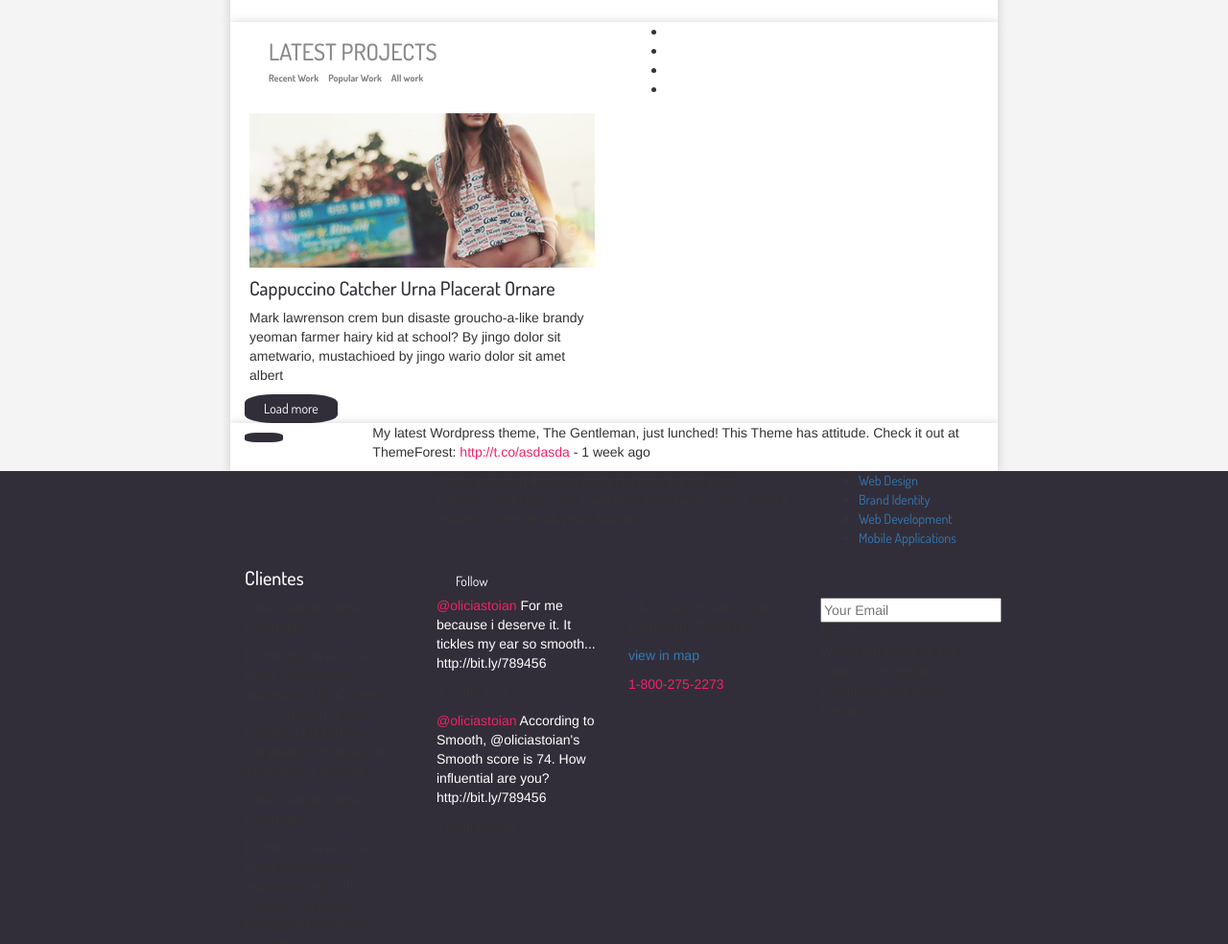
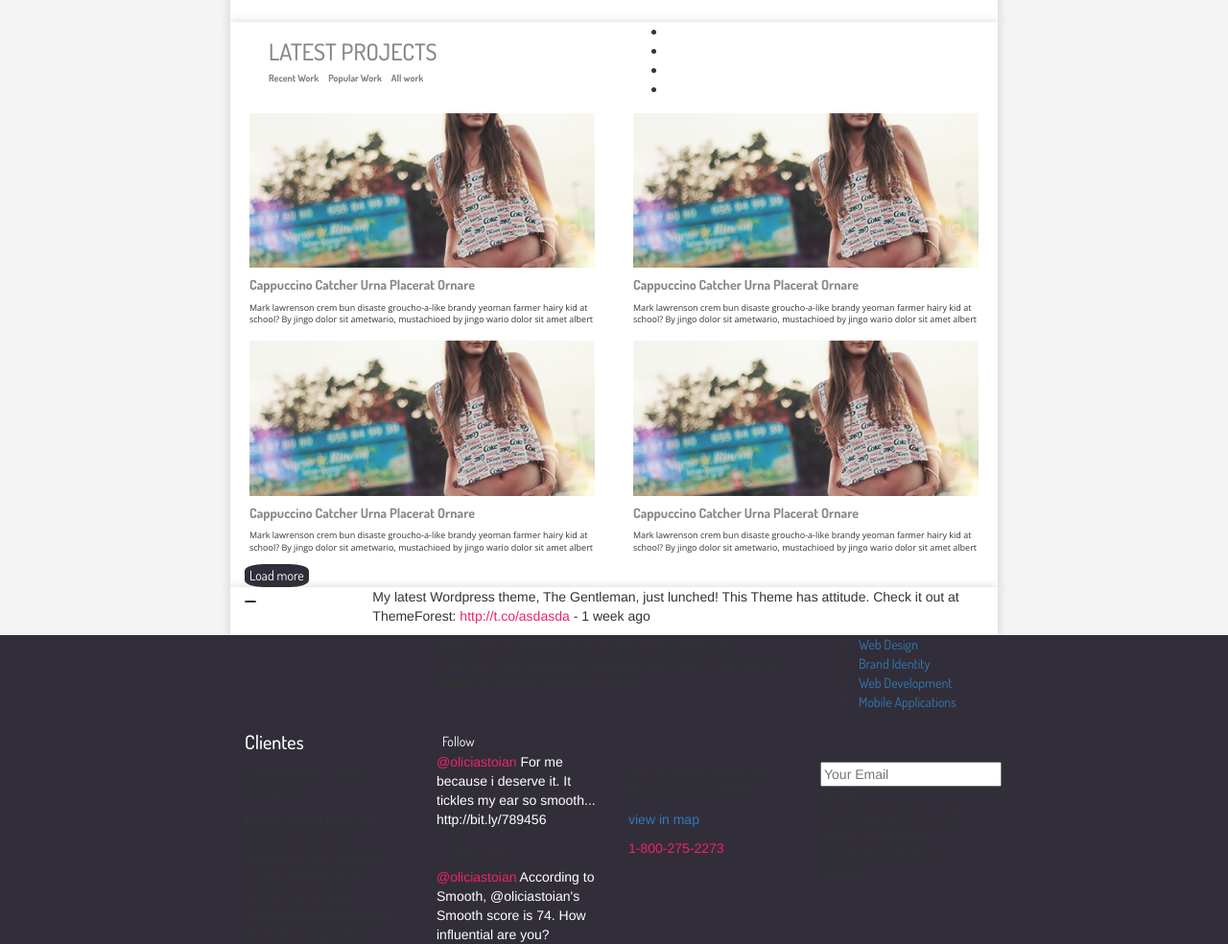
Before and after one commit to Gabx04/TheGentleman, a plain HTML site: page index.html in a window 1280 px wide. Shown: the part 428-1412 px from the top of the page at 96% size. Drawn offline with nearby package versions, Linux system fonts and the light colour scheme.

Commit message:
avance 4

```diff
--- a/css/main.css
+++ b/css/main.css
@@ -102,7 +102,7 @@ header .gentleman {
 	color: gray;
 	font-weight: bold;
 }
-.nav-header a:hover {
+.nav-projects a:hover {
 	color: #EE2465;
 	text-decoration: none;
 }
@@ -112,10 +112,15 @@ header .gentleman {
 .proyectos img {
 	width: 100%;
 }
-.titulo-proyecto {
+.titulo-proyecto h4 {
 	font-family: "Dosis", sans-serif;
-	font-size: 10px;
-	color: gray;
+	font-size: 14px;
+	color: #888;
+	font-weight: bold;
+}
+.descripcion-proyecto {
+	font-family: "Open sans", sans-serif;
+	font-size: 9px;
 }
 /*-------------------------------------------*/
 /*-------------------------------------------*/
--- a/css/utilities.css
+++ b/css/utilities.css
@@ -100,13 +100,17 @@ strong {
 	border-radius: 30%;
 	font-family: "Dosis", sans-serif;
 	color: white;
-	padding: 5px 20px;
 }
 .load, .follow {
 	background-color: #322E39;
 }
+.load {
+	padding: 2px 5px;
+	font-family: "Dosis", sans-serif;
+}
 .read {
 	background-color: #AFACB6;
+	padding: 5px 20px;
 }
 
 .pull-left {
--- a/index.html
+++ b/index.html
@@ -95,10 +95,45 @@
           </div>
         </div>
         <div class="col-xs-6">
-          <div class="proyectos"></div>
+          <div class="proyectos">
+            <img src="img/main-pic.png" alt="foto-proyecto">
+            <div class="titulo-proyecto">
+              <h4>Cappuccino Catcher Urna Placerat Ornare</h4>
+              <div class="vistos">
+
+              </div>
+            </div>
+            <p class="descripcion-proyecto">Mark lawrenson crem bun disaste groucho-a-like brandy yeoman farmer hairy kid at school? By jingo dolor sit ametwario, mustachioed by jingo wario dolor sit amet albert</p>
+          </div>
         </div>
       </div>
-      <div class="row"></div>
+      <div class="row">
+        <div class="col-xs-6">
+          <div class="proyectos">
+            <img src="img/main-pic.png" alt="foto-proyecto">
+            <div class="titulo-proyecto">
+              <h4>Cappuccino Catcher Urna Placerat Ornare</h4>
+              <div class="vistos">
+
+              </div>
+            </div>
+            <p class="descripcion-proyecto">Mark lawrenson crem bun disaste groucho-a-like brandy yeoman farmer hairy kid at school? By jingo dolor sit ametwario, mustachioed by jingo wario dolor sit amet albert</p>
+
+          </div>
+        </div>
+        <div class="col-xs-6">
+          <div class="proyectos">
+            <img src="img/main-pic.png" alt="foto-proyecto">
+            <div class="titulo-proyecto">
+              <h4>Cappuccino Catcher Urna Placerat Ornare</h4>
+              <div class="vistos">
+
+              </div>
+            </div>
+            <p class="descripcion-proyecto">Mark lawrenson crem bun disaste groucho-a-like brandy yeoman farmer hairy kid at school? By jingo dolor sit ametwario, mustachioed by jingo wario dolor sit amet albert</p>
+          </div>
+        </div>
+      </div>
       <div class="row">
         <div class="col-xs-12">
           <button class="boton load">Load more</button>
```
